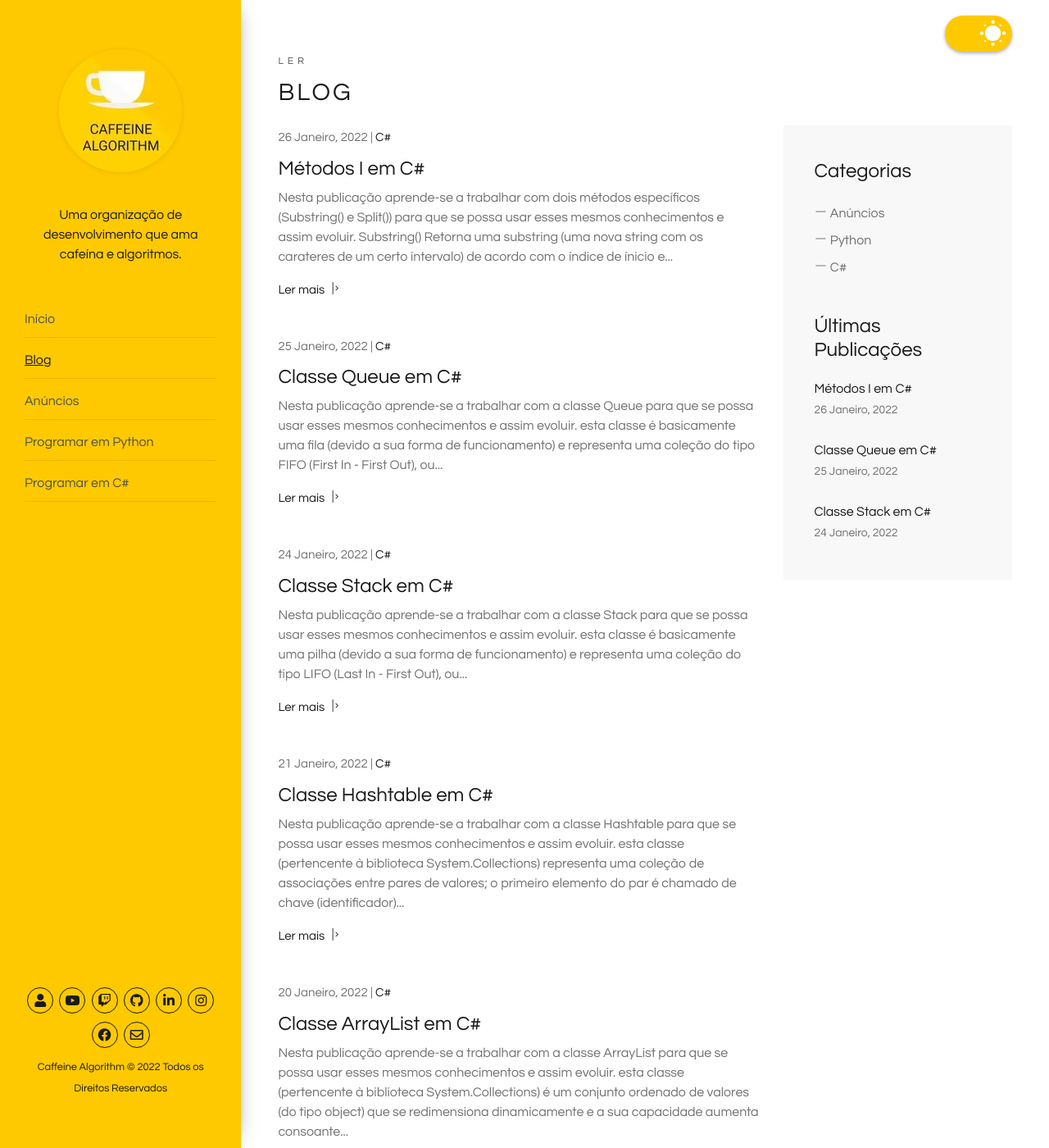
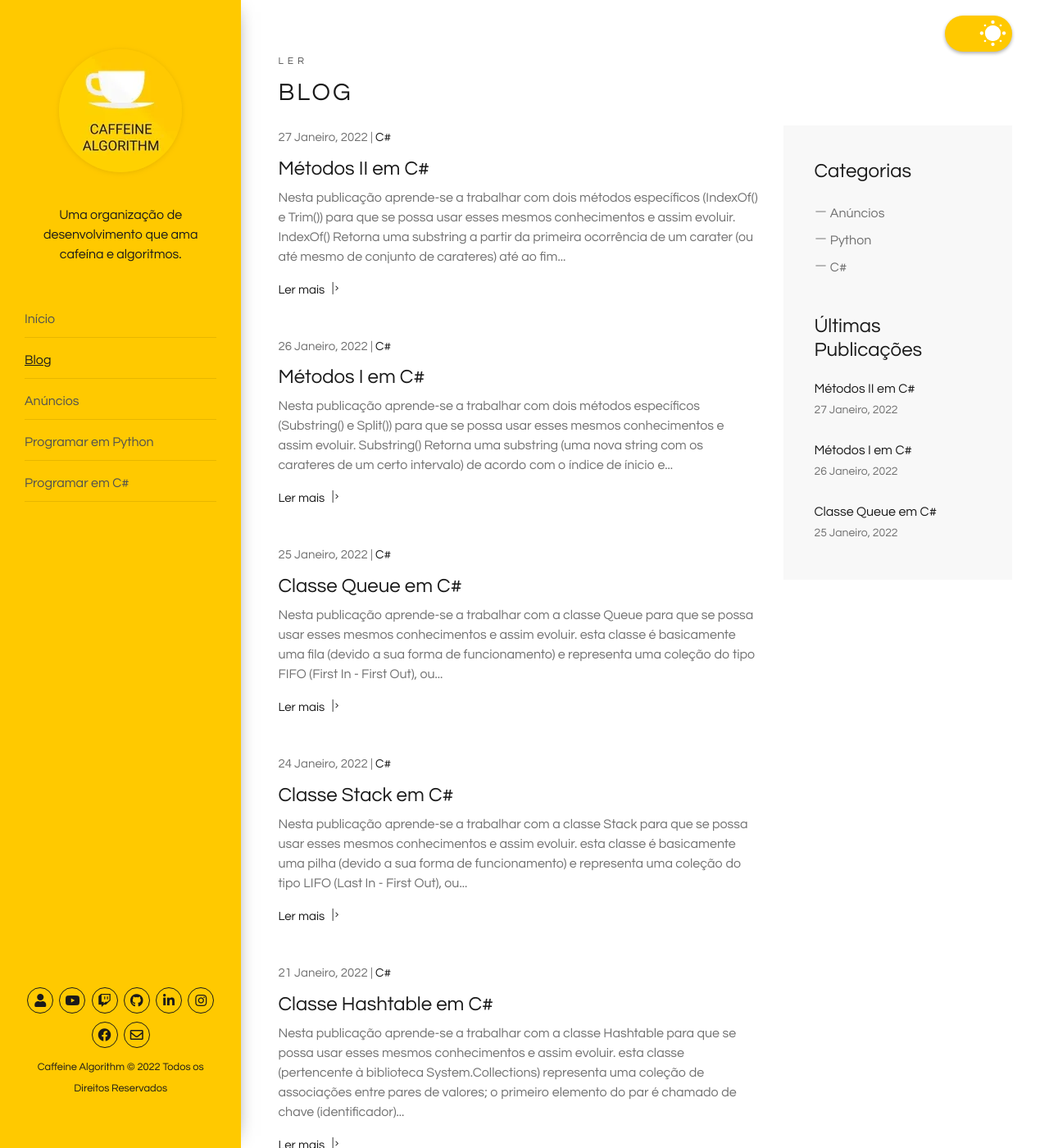
Before and after one commit to caffeinealgorithm/caffeinealgorithm.github.io, a Jekyll site: the page built from blog/index.html, in a window 1280 px wide and 1400 px high. Shown: the whole window at 82% size. Built offline with Jekyll 4.4.1, drawn with Linux system fonts in a browser that asks for light colours; the list of posts is cut into pages by our own code; some of the changed text lies outside the part shown.

Commit message:
Add 60º episode of the C# programming series

````diff
--- /dev/null
+++ b/_posts/2022-01-27-metodos-ii-em-csharp.md
@@ -0,0 +1,66 @@
+---
+layout: post
+excerpt: Blog
+title: 'Métodos II em C#'
+description: 'Descobre como se trabalha com dois métodos específicos (IndexOf() e Trim()) na linguagem de programação C#. Obtém respostas às tuas dúvidas com a teoria e os exemplos apresentados.'
+keywords: 'c#, csharp, métodos, método, funções, função, publicação'
+date: 2022-01-27
+categories: [C#]
+---
+
+Nesta publicação aprende-se a trabalhar com dois métodos específicos (`IndexOf()` e `Trim()`) para que se possa usar esses mesmos conhecimentos e assim evoluir.
+
+`IndexOf()` | Retorna uma substring a partir da primeira ocorrência de um carater (ou até mesmo de conjunto de carateres) até ao fim da determinada string
+`Trim()` | Elimina os espaços presentes no início e no fim de uma string, ou seja, retorna uma cópia modificada da string original
+
+```csharp
+using System;
+
+namespace Base {
+  class MetodosII {
+    private string loremIpsum = "Lorem ipsum dolor sit amet, consectetur adipiscing elit. Vestibulum consectetur.";
+
+    public void Run() {
+      // IndexOf()
+      var indice = 0;
+
+      while ((indice = loremIpsum.IndexOf('i', indice)) != -1) {
+        Console.WriteLine(loremIpsum.Substring(indice));
+        indice++;
+      }
+
+      // Trim()
+      Console.Write("Insere o teu primeiro nome: ");
+      var primeiroNome = Console.ReadLine();
+
+      Console.Write("Insere o teu último nome: ");
+      var ultimoNome = Console.ReadLine();
+
+      Console.WriteLine($"Nome (sem o uso do método Trim()): {primeiroNome} {ultimoNome}");
+      Console.WriteLine($"Nome (com o uso do método Trim()): {primeiroNome.Trim()} {ultimoNome.Trim()}");
+    }
+  }
+}
+
+/*
+  ipsum dolor sit amet, consectetur adipiscing elit. Vestibulum consectetur.
+  it amet, consectetur adipiscing elit. Vestibulum consectetur.
+  ipiscing elit. Vestibulum consectetur.
+  iscing elit. Vestibulum consectetur.
+  ing elit. Vestibulum consectetur.
+  it. Vestibulum consectetur.
+  ibulum consectetur.
+  Insere o teu primeiro nome:          Nelson
+  Insere o teu último nome:    Silva
+  Nome (sem o uso do método Trim()):          Nelson          Silva
+  Nome (com o uso do método Trim()): Nelson Silva
+*/
+```
+
+<div class="video-container">
+  <iframe src="https://www.youtube.com/embed/r9h6UzvoRCE" frameborder="0" allowfullscreen></iframe>
+</div>
+
+Não te esqueças de [assistir ao vídeo](https://youtu.be/r9h6UzvoRCE){:target="\_blank"} e podes sempre ler esta publicação [em inglês](https://nelsonsilvadev.com/blog/20220127/methods-ii-in-csharp/){:target="\_blank"}.
+
+### _Happy coding!_
--- a/index.html
+++ b/index.html
@@ -76,7 +76,7 @@
       </div>
 
       <div class="row">
-        {% for video in site.csharp %} {% if video.id == "/csharp/59" %}
+        {% for video in site.csharp %} {% if video.id == "/csharp/60" %}
         <div class="col-xs-12 col-sm-3 col-sm-6 col-lg-6 col-xl-3">
           <a
             href="https://www.youtube.com/embed/{{ video.custom_id }}"
````
Also changed, not shown: _csharp/60.md (added, +5 -0 lines), assets/img/playlists/csharp/60.png (added), assets/img/playlists/csharp/60.webp (added).
